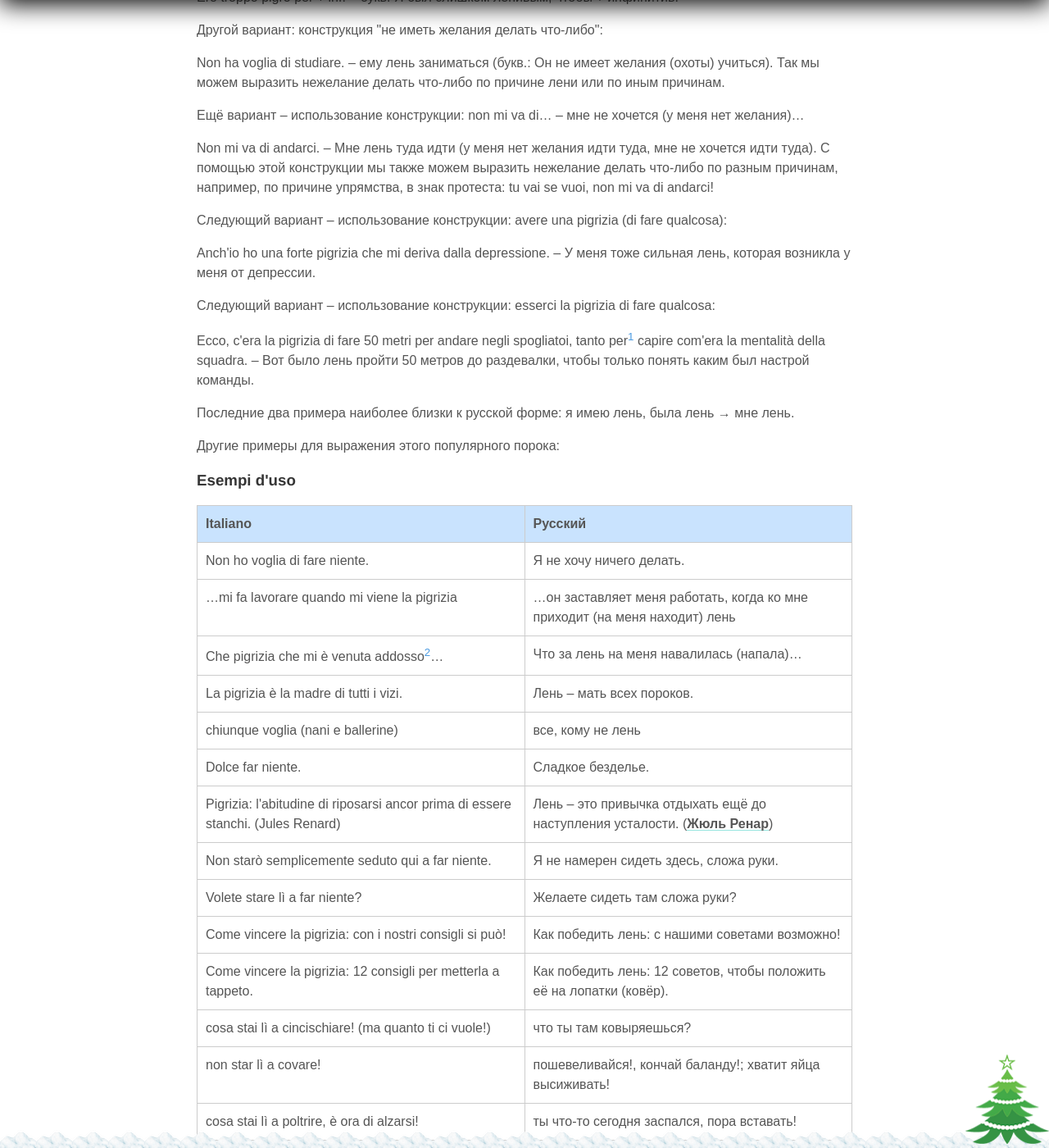
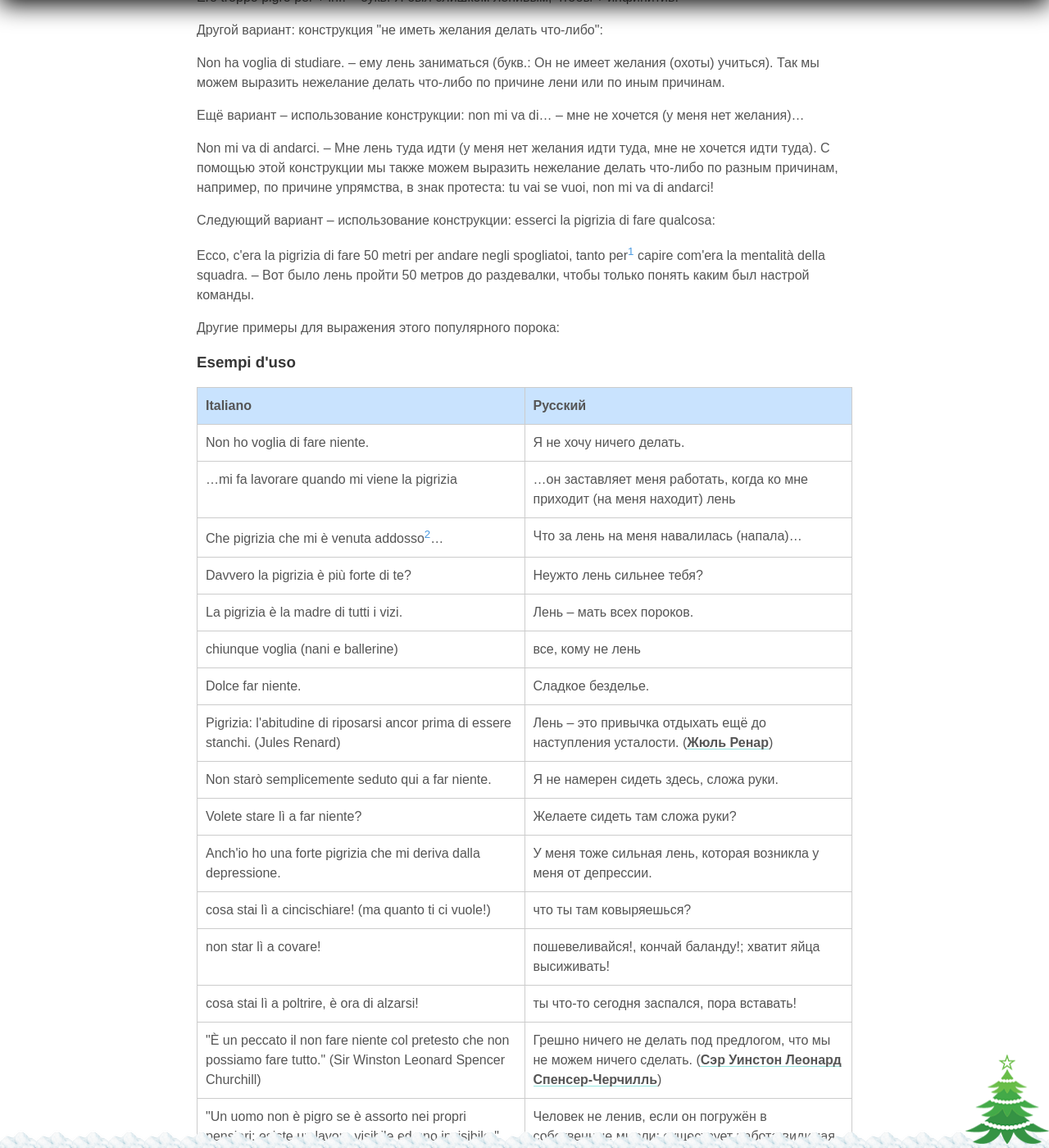
Before and after one commit to postolny/postolny.github.io, a Jekyll site: the page built from _posts/2021-01-16-sulla-pigrizia.md, in a window 1280 px wide and 1400 px high, scrolled down 1430 px. Shown: the whole window at 82% size. Built offline with Jekyll 4.4.1, drawn with Linux system fonts in a browser that asks for light colours; nearby versions of some CDN libraries; some of the changed text lies outside the part shown.

Commit message:
Add files via upload

```diff
--- a/_posts/2021-01-16-sulla-pigrizia.md
+++ b/_posts/2021-01-16-sulla-pigrizia.md
@@ -24,15 +24,9 @@
 
 Non mi va di andarci. – Мне лень туда идти (у меня нет желания идти туда, мне не хочется идти туда). С помощью этой конструкции мы также можем выразить нежелание делать что-либо по разным причинам, например, по причине упрямства, в знак протеста: tu vai se vuoi, non mi va di andarci!
 
-Следующий вариант – использование конструкции: avere una pigrizia (di fare qualcosa):
-
-Anch'io ho una forte pigrizia che mi deriva dalla depressione. – У меня тоже сильная лень, которая возникла у меня от депрессии.
-
 Следующий вариант – использование конструкции: esserci la pigrizia di fare qualcosa:
 
 Ecco, c'era la pigrizia di fare 50 metri per andare negli spogliatoi, tanto per[^1] capire com'era la mentalità della squadra. – Вот было лень пройти 50 метров до раздевалки, чтобы только понять каким был настрой команды.
-
-Последние два примера наиболее близки к русской форме: я имею лень, была лень → мне лень.
 
 Другие примеры для выражения этого популярного порока:
 
@@ -43,14 +37,14 @@
 |Non ho voglia di fare niente.|Я не хочу ничего делать.|
 |...mi fa lavorare quando mi viene la pigrizia|...он заставляет меня работать, когда ко мне приходит (на меня находит) лень|
 |Che pigrizia che mi è venuta addosso[^2]...|Что за лень на меня навалилась (напала)...|
+|Davvero la pigrizia è più forte di te?|Неужто лень сильнее тебя?|
 |La pigrizia è la madre di tutti i vizi.|Лень – мать всех пороков.|
 |chiunque voglia (nani e ballerine)|все, кому не лень|
 |Dolce far niente.|Сладкое безделье.|
 |Pigrizia: l'abitudine di riposarsi ancor prima di essere stanchi. (Jules Renard)|Лень – это привычка отдыхать ещё до наступления усталости. ([Жюль Ренар](https://ru.wikipedia.org/wiki/Ренар,_Жюль))|
 |Non starò semplicemente seduto qui a far niente.|Я не намерен сидеть здесь, сложа руки.|
 |Volete stare lì a far niente?|Желаете сидеть там сложа руки?|
-|Come vincere la pigrizia: con i nostri consigli si può!|Как победить лень: с нашими советами возможно!|
-|Come vincere la pigrizia: 12 consigli per metterla a tappeto.|Как победить лень: 12 советов, чтобы положить её на лопатки (ковёр).|
+|Anch'io ho una forte pigrizia che mi deriva dalla depressione.|У меня тоже сильная лень, которая возникла у меня от депрессии.|
 |cosa stai lì a cincischiare! (ma quanto ti ci vuole!)|что ты там ковыряешься?|
 |non star lì a covare!|пошевеливайся!, кончай баланду!; хватит яйца высиживать!|
 |cosa stai lì a poltrire, è ora di alzarsi!|ты что-то сегодня заспался, пора вставать!|
@@ -63,6 +57,6 @@
 
 [^1]: tanto per – лишь/только бы.
 
-[^2]: essere / venire addosso a qd – навалиться / напасть на кого-либо
+[^2]: essere / venire addosso a qd – навалиться / напасть на кого-либо.
 
 [^3]: tener presente – иметь в виду, учитывать; avere / tenere presente – помнить.
```
